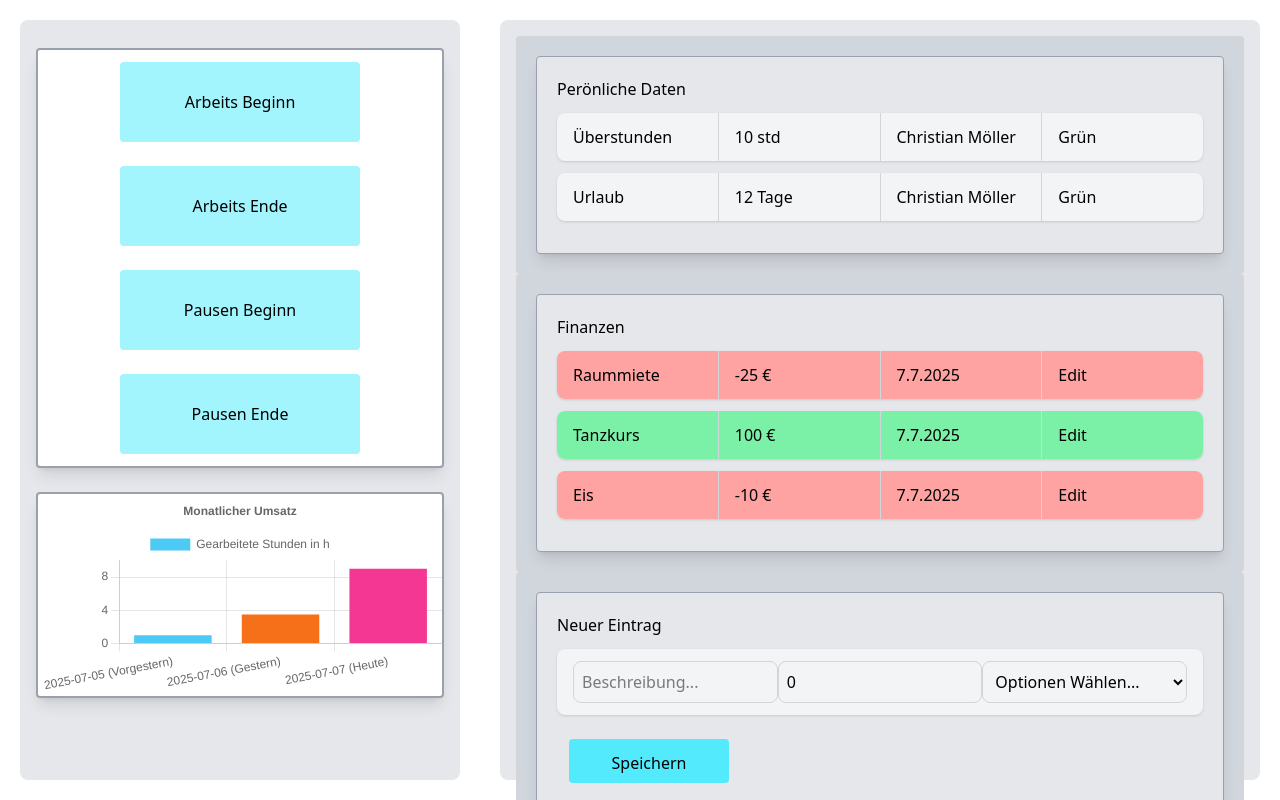
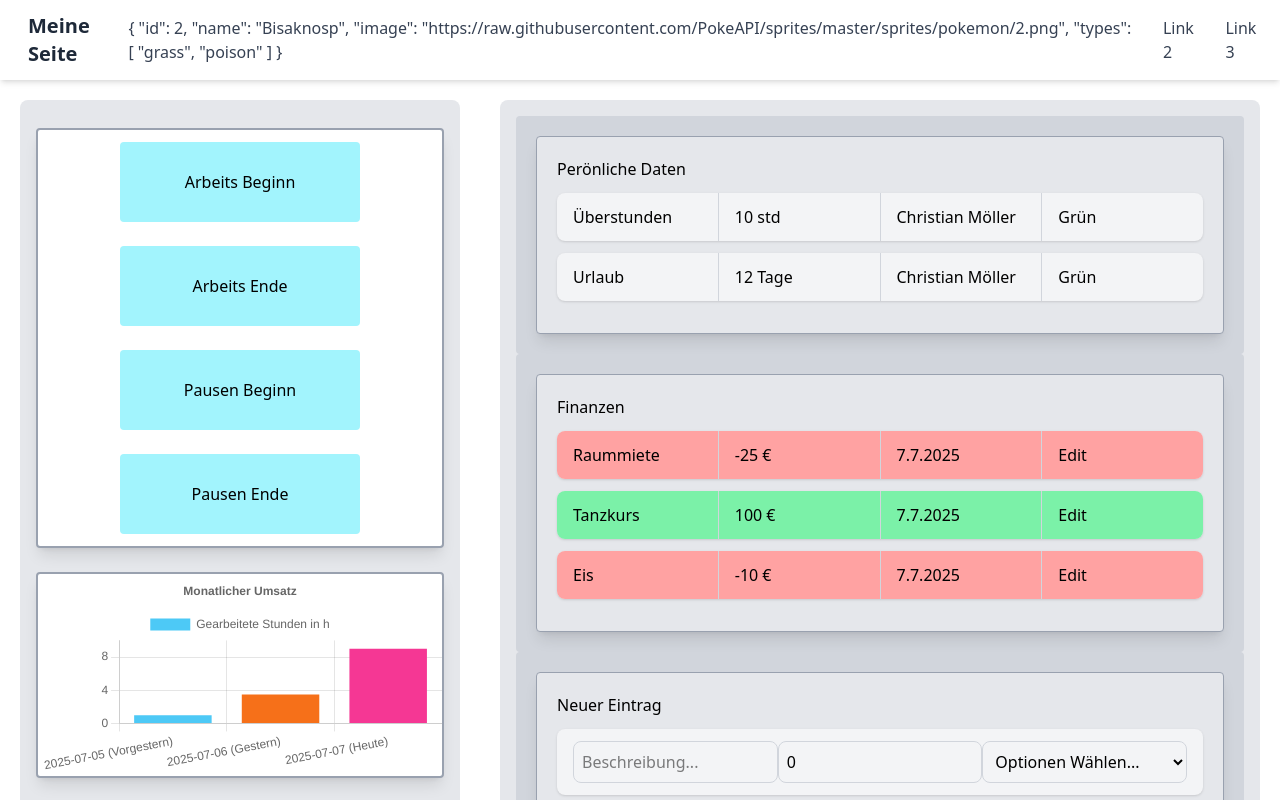
Before and after one commit to Chromamoeller/MyOwnHrHub, a Vue app: page / in a window 1280 px wide. Shown: the top 800 px of the page. Built offline with nearby package versions, Linux system fonts and the light colour scheme.

Commit message:
on the way of getting an pokemon into the header

```diff
--- a/src/App.vue
+++ b/src/App.vue
@@ -5,7 +5,7 @@ import Header from "./components/Header.vue";
 
 <template>
   <div class="h-screen">
-    <!-- <Header /> -->
+    <Header />
     <Dashboard />
   </div>
 </template>
--- a/src/components/CreatePokemon.vue
+++ b/src/components/CreatePokemon.vue
@@ -25,6 +25,9 @@ import {
   typeColorsFrom,
   typeColorsTo,
 } from "../api/PokemonTypes.js";
+import { useUserDataStore } from "../stores/store";
+
+const userDataStore = useUserDataStore();
 
 const pokemonForDisplay = [];
 
@@ -48,7 +51,7 @@ function getTypeClass(types) {
   }
 }
 function doSomething() {
-  console.log("do something");
+  userDataStore.saveUserPokemons(pokemonForDisplay[0]);
 }
 </script>
 
--- a/src/components/Header.vue
+++ b/src/components/Header.vue
@@ -1,16 +1,113 @@
 <template>
-  <div>
-    <header class="flex justify-between h-15 bg-gray-200">
-      <div>
-        <h1>Stundenrechner</h1>
+  <header
+    class="bg-white shadow-md px-4 py-3 flex items-center justify-between"
+  >
+    <!-- Logo/Icon -->
+    <div class="flex items-center">
+      <!-- <img src="/logo.svg" alt="Logo" class="h-10 w-10 object-contain" /> -->
+      <span class="ml-3 text-xl font-semibold text-gray-800">Meine Seite</span>
+    </div>
+
+    <!-- Desktop Navigation -->
+    <nav class="hidden md:flex space-x-6">
+      <a
+        href="#"
+        class="text-gray-700 hover:text-blue-600 font-medium transition"
+        >{{ pokemonForDisplay }}</a
+      >
+      <a
+        href="#"
+        class="text-gray-700 hover:text-blue-600 font-medium transition"
+        >Link 2</a
+      >
+      <a
+        href="#"
+        class="text-gray-700 hover:text-blue-600 font-medium transition"
+        >Link 3</a
+      >
+    </nav>
+
+    <!-- Mobile Menu Button -->
+    <button @click="toggleMenu" class="md:hidden focus:outline-none">
+      <svg
+        v-if="!isOpen"
+        xmlns="http://www.w3.org/2000/svg"
+        class="h-6 w-6 text-gray-800"
+        fill="none"
+        viewBox="0 0 24 24"
+        stroke="currentColor"
+      >
+        <path
+          stroke-linecap="round"
+          stroke-linejoin="round"
+          stroke-width="2"
+          d="M4 6h16M4 12h16M4 18h16"
+        />
+      </svg>
+      <svg
+        v-else
+        xmlns="http://www.w3.org/2000/svg"
+        class="h-6 w-6 text-gray-800"
+        fill="none"
+        viewBox="0 0 24 24"
+        stroke="currentColor"
+      >
+        <path
+          stroke-linecap="round"
+          stroke-linejoin="round"
+          stroke-width="2"
+          d="M6 18L18 6M6 6l12 12"
+        />
+      </svg>
+    </button>
+
+    <!-- Mobile Navigation Dropdown -->
+    <transition name="fade">
+      <div
+        v-if="isOpen"
+        class="absolute top-16 left-0 right-0 bg-white shadow-md flex flex-col items-center py-4 space-y-3 md:hidden z-50"
+      >
+        <a
+          href="#"
+          class="text-gray-700 hover:text-blue-600 font-medium transition"
+          >Link 1</a
+        >
+        <a
+          href="#"
+          class="text-gray-700 hover:text-blue-600 font-medium transition"
+          >Link 2</a
+        >
+        <a
+          href="#"
+          class="text-gray-700 hover:text-blue-600 font-medium transition"
+          >Link 3</a
+        >
       </div>
-      <div>
-        <button><a href="">Home</a></button>
-        <button><a href="">About Me</a></button>
-        <button><a href="">Bilder</a></button>
-      </div>
-    </header>
-  </div>
+    </transition>
+  </header>
 </template>
 
-<script setup></script>
+<script setup>
+import { ref } from "vue";
+import { useUserDataStore } from "../stores/store";
+
+const userDataStore = useUserDataStore();
+
+const pokemonForDisplay = userDataStore.userPokemons[0];
+
+const isOpen = ref(false);
+const toggleMenu = () => {
+  isOpen.value = !isOpen.value;
+};
+</script>
+
+<style scoped>
+.fade-enter-active,
+.fade-leave-active {
+  transition: opacity 0.3s ease;
+}
+.fade-enter-from,
+.fade-leave-to {
+  opacity: 0;
+}
+</style>
--- a/src/stores/store.js
+++ b/src/stores/store.js
@@ -34,7 +34,7 @@ export const useFinanceValuesStore = defineStore("financeValues", () => {
       date: "",
     },
   ]);
-  function addEntry(beschreibung, betrag, kategorie, date) {
+  function addEntry(beschreibung, betrag, kategorie) {
     var parsedBetrag = Number(betrag);
     if (kategorie === "ausgaben" && parsedBetrag > 0) {
       parsedBetrag = parsedBetrag * -1;
@@ -49,3 +49,20 @@ export const useFinanceValuesStore = defineStore("financeValues", () => {
 
   return { financeValues, addEntry };
 });
+
+export const useUserDataStore = defineStore("userData", () => {
+  console.log("useUserDataStore");
+  const userPokemons = reactive([
+    {
+      id: 2,
+      name: "Bisaknosp",
+      image:
+        "https://raw.githubusercontent.com/PokeAPI/sprites/master/sprites/pokemon/2.png",
+      types: ["grass", "poison"],
+    },
+  ]);
+  function saveUserPokemons(pokemon) {
+    userPokemons.push(pokemon);
+  }
+  return { userPokemons, saveUserPokemons };
+});
```
